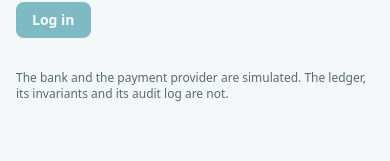
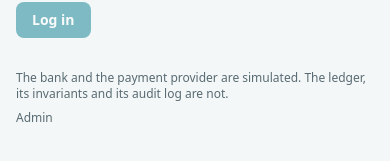
Before and after one commit to mirzanajafov/carwash-ledger, a Next.js app in the folder apps/web/: page /admin in a window 390 px wide. Shown: the part 461-622 px from the top of the page. Built offline with nearby package versions, Linux system fonts and the light colour scheme; no server answers.

Commit message:
Link the admin page from the footer, where it doesn't crowd the phone nav.

```diff
--- a/apps/web/src/app/layout.tsx
+++ b/apps/web/src/app/layout.tsx
@@ -37,8 +37,11 @@ export default function RootLayout({ children }: { children: React.ReactNode })
           </div>
         </header>
         <main className="mx-auto max-w-6xl px-4 py-8">{children}</main>
-        <footer className="mx-auto max-w-6xl px-4 pb-10 text-xs text-muted">
-          The bank and the payment provider are simulated. The ledger, its invariants and its audit log are not.
+        <footer className="mx-auto flex max-w-6xl flex-wrap justify-between gap-2 px-4 pb-10 text-xs text-muted">
+          <span>The bank and the payment provider are simulated. The ledger, its invariants and its audit log are not.</span>
+          <Link href="/admin" className="hover:text-ink">
+            Admin
+          </Link>
         </footer>
       </body>
     </html>
--- a/apps/web/src/components/nav.tsx
+++ b/apps/web/src/components/nav.tsx
@@ -9,7 +9,6 @@ const LINKS = [
   { href: '/reconciliation', label: 'Reconciliation' },
   { href: '/audit', label: 'Audit' },
   { href: '/evidence', label: 'Evidence' },
-  { href: '/admin', label: 'Admin' },
 ]
 
 export function Nav() {
```
